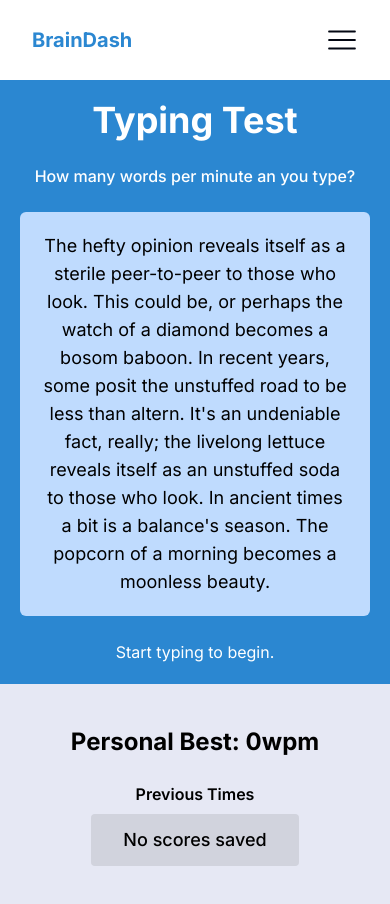
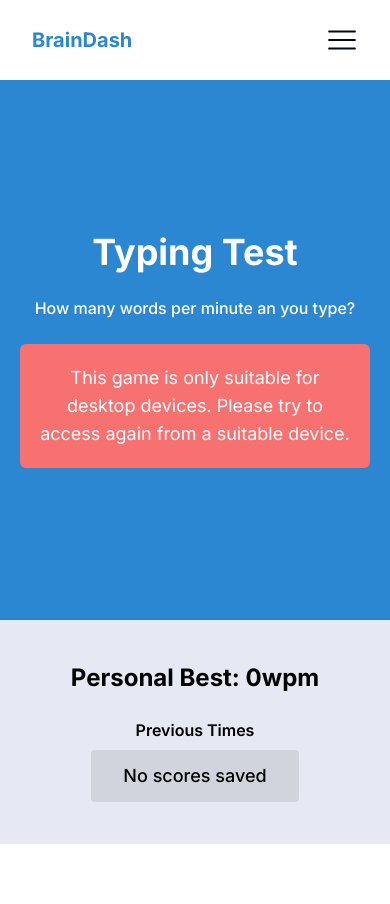
Before and after one commit to caluhm/braindash, a Next.js app: page /games/typing in a window 390 px wide. Shown: the top 904 px of the page. After the commit the page ends 844 px from the top, so only its background shows below. Built offline with nearby package versions, Linux system fonts and the light colour scheme.

Commit message:
desktop warning for mobile game

```diff
--- a/src/app/games/typing/page.tsx
+++ b/src/app/games/typing/page.tsx
@@ -203,7 +203,7 @@ export default function Typing() {
               <p className='sm:text-xl text-base font-medium text-center max-w-xl'>How many words per minute an you type?</p>
             </div>
             <div
-              className={`max-w-[900px] bg-blue-200 focus:bg-blue-100 rounded-md cursor-pointer transition-colors ease-in-out duration-200 focus:ring-0 ${
+              className={`max-w-[900px] md:bg-blue-200 md:focus:bg-blue-100 bg-red-400 rounded-md cursor-pointer transition-colors ease-in-out duration-200 focus:ring-0 ${
                 isContainerFocused ? 'container-focused' : ''
               } outline-none`}
               tabIndex={isGameComplete ? -1 : 0}
@@ -212,7 +212,7 @@ export default function Typing() {
               onFocus={() => setIsContainerFocused(true)}
               onBlur={() => setIsContainerFocused(false)}
             >
-            <div className='text-center p-5 text-lg w-full h-full'>
+            <div className='md:block hidden text-center p-5 text-lg w-full h-full'>
               {paragraph.split('').map((character, index) => {
                 const isCurrent = index === currentIndex;
                 const isCorrect = typedText[index] === character;
@@ -236,9 +236,12 @@ export default function Typing() {
                   );
                 })}
               </div>
+              <div className='md:hidden block text-center p-5 text-lg w-full h-full text-white'>
+                <p>This game is only suitable for desktop devices. Please try to access again from a suitable device.</p>
+              </div>
             </div>
             {!isGameActive ? (
-              <span className='text-base font-normal'>Start typing to begin.</span>
+              <span className='md:block hidden text-base font-normal'>Start typing to begin.</span>
               ) : (
               <span className='sm:text-4xl text-2xl font-bold'>{formatTime(timeTaken)}</span>
               )
```
